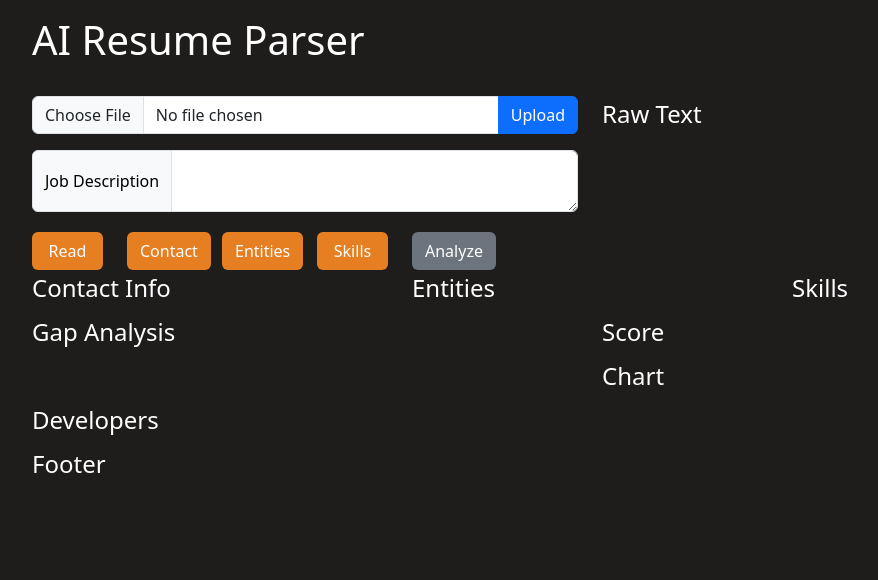
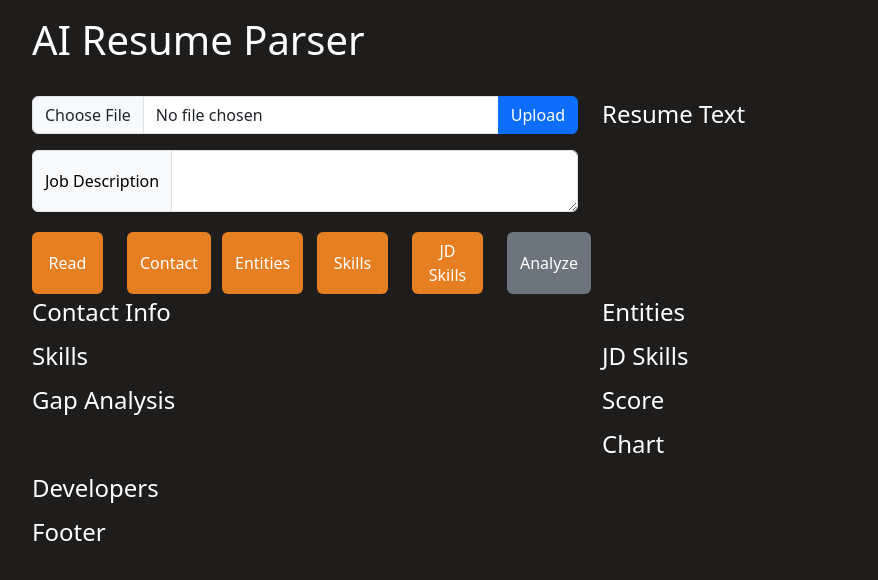
Before and after one commit to NidhiKamal05/AI-Resume-Parser, a Flask app: page / in a window 1280 px wide. Shown: the top 580 px of the page, without its empty margins (50-928 px from the left). Run offline with Flask 3, Linux system fonts and the light colour scheme; parts of the project's set-up code (start-up, migrations or seed data) failed here and were passed over; some libraries are stand-ins or nearby versions.

Commit message:
Extract JD Skills

```diff
--- a/V1/AI_Resume_Parser/app.py
+++ b/V1/AI_Resume_Parser/app.py
@@ -68,6 +68,18 @@ def find_skills():
 		return jsonify({'error': str(e)}), 500
 
 
+@app.route('/api/jd_skills', methods=['POST'])
+def find_jd_skills():
+	job_desc = request.form.get('job_desc')
+	if not job_desc:
+		return jsonify({'error': 'No job description provided'}), 400
+	try:
+		jd_skills = parser.extract_skills(job_desc)
+		return jsonify({'jd_skills': jd_skills})
+	except Exception as e:
+		return jsonify({'error': str(e)}), 500
+
+
 @app.route('/api/analyze', methods=['POST'])
 def analyze_resume():
 	if 'my_pdf' not in request.files:
--- a/V1/AI_Resume_Parser/static/js/global.js
+++ b/V1/AI_Resume_Parser/static/js/global.js
@@ -5,6 +5,7 @@ export const read_api ="https://ai-resume-parser-42a1.onrender.com/api/read";
 export const contact_api ="https://ai-resume-parser-42a1.onrender.com/api/contact";
 export const entities_api ="https://ai-resume-parser-42a1.onrender.com/api/entities";
 export const skills_api ="https://ai-resume-parser-42a1.onrender.com/api/skills";
+export const jd_skills_api ="https://ai-resume-parser-42a1.onrender.com/api/jd_skills";
 export const analyze_api ="https://ai-resume-parser-42a1.onrender.com/api/analyze";
 
 export const my_form = document.getElementById("upload_form") ;
@@ -16,6 +17,7 @@ export const raw_output = document.getElementById("raw_text") ;
 export const contact_output = document.getElementById("contact_info") ;
 export const entities_output = document.getElementById("entities") ;
 export const skills_output = document.getElementById("skills") ;
+export const jd_skills_output = document.getElementById("jd_skills") ;
 export const gap_output = document.getElementById("gap_analysis") ;
 export const score_output = document.getElementById("score") ;
 export const chart_output = document.getElementById("chart") ;
@@ -24,6 +26,7 @@ export const read_btn = document.getElementById("read_btn") ;
 export const contact_btn = document.getElementById("contact_btn") ;
 export const entities_btn = document.getElementById("entities_btn") ;
 export const skills_btn = document.getElementById("skills_btn") ;
+export const jd_skills_btn = document.getElementById("jd_skills_btn") ;
 export const analyze_btn = document.getElementById("analyze_btn") ;
 export const upload_btn = document.getElementById("upload_btn") ;
 
@@ -32,6 +35,7 @@ export const clear_all_output_divs = () => {
     contact_output.innerText = "" ;
     entities_output.innerText = "" ;
     skills_output.innerText = "" ;
+    jd_skills_output.innerText = "" ;
     gap_output.innerText = "" ;
     score_output.innerText = "" ;
     chart_output.innerText = "" ;
--- a/V1/AI_Resume_Parser/static/js/main.js
+++ b/V1/AI_Resume_Parser/static/js/main.js
@@ -135,11 +135,32 @@ const fetchSkills = async() => {
         }
         const result = await response.json() ;
         console.log("Data fetched:", result) ;
+        // const prog_lang = Array.isArray(result.skills["Programming"]) ? result.skills["Programming"].join(", ") : result.skills["Programming"] || "" ;
+        // const ml = Array.isArray(result.skills["Machine Learning"]) ? result.skills["Machine Learning"].join(", ") : result.skills["Machine Learning"] || "" ;
+        // const cloud = Array.isArray(result.skills["Cloud"]) ? result.skills["Cloud"].join(", ") : result.skills["Cloud"] || "" ;
+        // const tools = Array.isArray(result.skills["Tools"]) ? result.skills["Tools"].join(", ") : result.skills["Tools"] || "" ;
+        // globals.skills_output.innerText = `Programming: ${prog_lang}\n` + `Machine Learning: ${ml}\n` + `Cloud: ${cloud}\n` + `Tools: ${tools}` ;
+
         const prog_lang = Array.isArray(result.skills["Programming"]) ? result.skills["Programming"].join(", ") : result.skills["Programming"] || "" ;
-        const ml = Array.isArray(result.skills["Machine Learning"]) ? result.skills["Machine Learning"].join(", ") : result.skills["Machine Learning"] || "" ;
-        const cloud = Array.isArray(result.skills["Cloud"]) ? result.skills["Cloud"].join(", ") : result.skills["Cloud"] || "" ;
+        const web_dev = Array.isArray(result.skills["Web Development"]) ? result.skills["Web Development"].join(", ") : result.skills["Web Development"] || "" ;
+        const db = Array.isArray(result.skills["Database & Storage"]) ? result.skills["Database & Storage"].join(", ") : result.skills["Database & Storage"] || "" ;
+        const os = Array.isArray(result.skills["Operating Systems & Networking"]) ? result.skills["Operating Systems & Networking"].join(", ") : result.skills["Operating Systems & Networking"] || "" ;
+        const ai_ml = Array.isArray(result.skills["AI & Machine Learning"]) ? result.skills["AI & Machine Learning"].join(", ") : result.skills["AI & Machine Learning"] || "" ;
+        const ds = Array.isArray(result.skills["Data Science & Analytics"]) ? result.skills["Data Science & Analytics"].join(", ") : result.skills["Data Science & Analytics"] || "" ;
+        const cloud = Array.isArray(result.skills["Cloud & DevOps"]) ? result.skills["Cloud & DevOps"].join(", ") : result.skills["Cloud & DevOps"] || "" ;
+        const cyber_security = Array.isArray(result.skills["Cybersecurity"]) ? result.skills["Cybersecurity"].join(", ") : result.skills["Cybersecurity"] || "" ;
+        const se = Array.isArray(result.skills["Software Engineering Concepts"]) ? result.skills["Software Engineering Concepts"].join(", ") : result.skills["Software Engineering Concepts"] || "" ;
         const tools = Array.isArray(result.skills["Tools"]) ? result.skills["Tools"].join(", ") : result.skills["Tools"] || "" ;
-        globals.skills_output.innerText = `Programming: ${prog_lang}\n` + `Machine Learning: ${ml}\n` + `Cloud: ${cloud}\n` + `Tools: ${tools}` ;
+        globals.skills_output.innerText = `Programming: ${prog_lang}\n` +
+                                          `Web Development: ${web_dev}\n` +
+                                          `Database & Storage: ${db}\n` +
+                                          `Operating Systems & Networking: ${os}\n` +
+                                          `AI & Machine Learning: ${ai_ml}\n` +
+                                          `Data Science & Analytics: ${ds}\n` +
+                                          `Cloud & DevOps: ${cloud}\n` +
+                                          `Cybersecurity: ${cyber_security}\n` +
+                                          `Software Engineering Concepts: ${se}\n` +
+                                          `Tools: ${tools}` ;
     }
     catch(error) {
         console.log(`Error: ${error}`) ;
@@ -147,6 +168,58 @@ const fetchSkills = async() => {
     finally {
         console.log(`Task Completed`) ;
         globals.hide_loader("skills") ;
+    }
+}
+
+
+const fetchJDSkills = async() => {
+    const job_desc = globals.jd ;
+    const form_data = new FormData(globals.my_form);
+    if(job_desc) {
+        form_data.append("job_desc", job_desc) ;
+    }
+    else {
+        console.log("Job Description is empty.....") ;
+        return ;
+    }
+    globals.show_loader("jd_skills", "Loading JD Skills....") ;
+    try {
+        const response = await fetch(globals.jd_skills_api, {
+            method: 'POST',
+            body: form_data,
+        }) ;
+        if(!response.ok) {
+            throw new Error(`HTTP error! status: ${response.status}`) ;
+        }
+        const result = await response.json() ;
+        console.log("Data fetched:", result) ;
+        const prog_lang = Array.isArray(result.jd_skills["Programming"]) ? result.jd_skills["Programming"].join(", ") : result.jd_skills["Programming"] || "" ;
+        const web_dev = Array.isArray(result.jd_skills["Web Development"]) ? result.jd_skills["Web Development"].join(", ") : result.jd_skills["Web Development"] || "" ;
+        const db = Array.isArray(result.jd_skills["Database & Storage"]) ? result.jd_skills["Database & Storage"].join(", ") : result.jd_skills["Database & Storage"] || "" ;
+        const os = Array.isArray(result.jd_skills["Operating Systems & Networking"]) ? result.jd_skills["Operating Systems & Networking"].join(", ") : result.jd_skills["Operating Systems & Networking"] || "" ;
+        const ai_ml = Array.isArray(result.jd_skills["AI & Machine Learning"]) ? result.jd_skills["AI & Machine Learning"].join(", ") : result.jd_skills["AI & Machine Learning"] || "" ;
+        const ds = Array.isArray(result.jd_skills["Data Science & Analytics"]) ? result.jd_skills["Data Science & Analytics"].join(", ") : result.jd_skills["Data Science & Analytics"] || "" ;
+        const cloud = Array.isArray(result.jd_skills["Cloud & DevOps"]) ? result.jd_skills["Cloud & DevOps"].join(", ") : result.jd_skills["Cloud & DevOps"] || "" ;
+        const cyber_security = Array.isArray(result.jd_skills["Cybersecurity"]) ? result.jd_skills["Cybersecurity"].join(", ") : result.jd_skills["Cybersecurity"] || "" ;
+        const se = Array.isArray(result.jd_skills["Software Engineering Concepts"]) ? result.jd_skills["Software Engineering Concepts"].join(", ") : result.jd_skills["Software Engineering Concepts"] || "" ;
+        const tools = Array.isArray(result.jd_skills["Tools"]) ? result.jd_skills["Tools"].join(", ") : result.jd_skills["Tools"] || "" ;
+        globals.jd_skills_output.innerText = `Programming: ${prog_lang}\n` +
+                                             `Web Development: ${web_dev}\n` +
+                                             `Database & Storage: ${db}\n` +
+                                             `Operating Systems & Networking: ${os}\n` +
+                                             `AI & Machine Learning: ${ai_ml}\n` +
+                                             `Data Science & Analytics: ${ds}\n` +
+                                             `Cloud & DevOps: ${cloud}\n` +
+                                             `Cybersecurity: ${cyber_security}\n` +
+                                             `Software Engineering Concepts: ${se}\n` +
+                                             `Tools: ${tools}` ;
+    }
+    catch(error) {
+        console.log(`Error: ${error}`) ;
+    }
+    finally {
+        console.log(`Task Completed`) ;
+        globals.hide_loader("jd_skills") ;
     }
 }
 
@@ -239,15 +312,9 @@ globals.upload_btn.addEventListener("click", () => {
 // }
 
 globals.read_btn.addEventListener("click",() => {
-    console.log("RAW TEXT");
-
-    // const file = globals.get_file ;
-    // const pdf = file.files[0] ;
+    console.log("RESUME TEXT");
     globals.clear_all_output_divs() ;
     fetchReadData() ;
-
-    // let text = "ssfdfjhn" ;
-    // globals.raw_output.innerText = text ;
 });
 
 
@@ -272,6 +339,13 @@ globals.skills_btn.addEventListener("click", () => {
 }) ;
 
 
+globals.jd_skills_btn.addEventListener("click", () => {
+    console.log("JD SKILLS") ;
+    globals.clear_all_output_divs() ;
+    fetchJDSkills() ;
+}) ;
+
+
 // onclick=analyze_data()
 // function analyze_data() {
 //     console.log("ANALYZE DATA");
@@ -286,16 +360,6 @@ globals.skills_btn.addEventListener("click", () => {
 
 globals.analyze_btn.addEventListener("click", () => {
     console.log("ANALYZE DATA");
-
-    // file = get_file;
-    // const file = globals.get_file ;
-    // const pdf = file.files[0] ;
     globals.clear_all_output_divs() ;
     fetchAnalyzeData() ;
-
-    // let text = "ssfdfjhn";
-
-    // globals.gap_output.innerText = text;
-    // globals.score_output.innerText = text;
-    // globals.chart_output.innerText = text;
 }) ;
--- a/V1/AI_Resume_Parser/templates/index.html
+++ b/V1/AI_Resume_Parser/templates/index.html
@@ -64,6 +64,9 @@
 									<button class="btn" type="button" style="background-color:#E67E22; color:#ffffff;" id="skills_btn" name="skills_btn">Skills</button>
 								</div>
 								<div class="col-md-2 d-grid gap-2 mt-1">
+									<button class="btn" type="button" style="background-color:#E67E22; color:#ffffff;" id="jd_skills_btn" name="jd_skills_btn">JD Skills</button>
+								</div>
+								<div class="col-md-2 d-grid gap-2 mt-1">
 									<button class="btn" type="button" style="background-color:#6C757D; color:#ffffff;" id="analyze_btn" name="analyze_btn">Analyze</button>
 								</div>
 							</div>
@@ -76,7 +79,7 @@
 					<!-- <div class="col-sm-6" id=""> -->
 
 						<legend>
-							Raw Text
+							Resume Text
 						</legend>
 
 						<!-- display raw text -->
@@ -96,7 +99,7 @@
 
 				<div class="row">
 
-					<div class="col-md-4" id="">
+					<div class="col-md-6" id="">
 
 						<legend>
 							Contact Info
@@ -109,7 +112,7 @@
 
 					</div>
 
-					<div class="col-md-4">
+					<div class="col-md-6">
 
 						<legend>
 							Entities
@@ -122,14 +125,37 @@
 
 					</div>
 
-					<div class="col-md-4">
+				</div>
+
+			</section>
+			<!-- output section1 ends here -->
+
+			<!-- output section2 -->
+			<section class="container">
+
+				<div class="row">
+
+					<div class="col-md-6" id="">
 
 						<legend>
 							Skills
 						</legend>
 
-						<!-- display entities -->
+						<!-- display skills -->
 						<div id="skills">
+
+						</div>
+
+					</div>
+
+					<div class="col-md-6">
+
+						<legend>
+							JD Skills
+						</legend>
+
+						<!-- display jd skills -->
+						<div id="jd_skills">
 
 						</div>
 
@@ -138,9 +164,9 @@
 				</div>
 
 			</section>
-			<!-- output section1 ends here -->
+			<!-- output section2 ends here -->
 
-			<!-- output section2 -->
+			<!-- output section3 -->
 			<section class="container">
 
 				<div class="row">
@@ -199,7 +225,7 @@
 				</div>
 
 			</section>
-			<!-- output section2 ends here -->
+			<!-- output section3 ends here -->
 
 			<!-- developers section -->
 			<section class="container">
```
